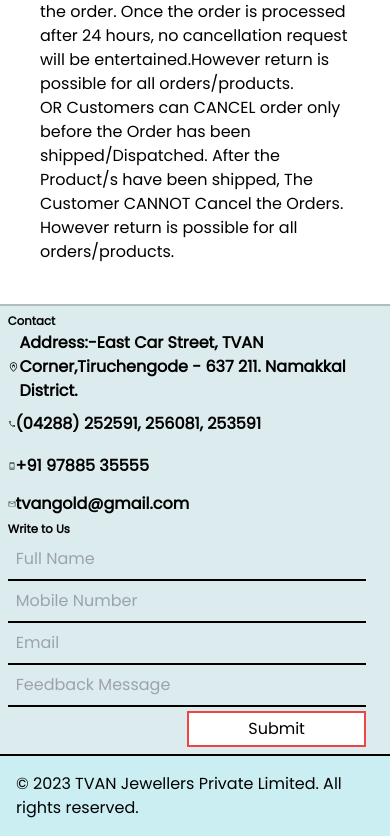
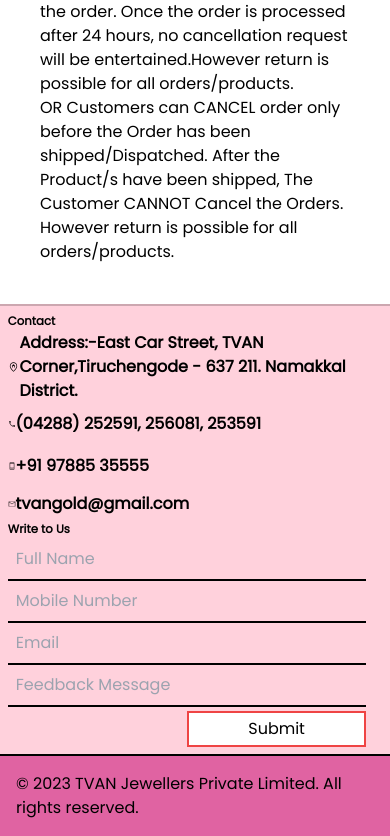
Before and after one commit to Hemnath0075/tvan_web, a React (Create React App) app: page /refund-policy in a window 390 px wide. Shown: the part 866-1702 px from the top of the page. Built offline with nearby package versions, Linux system fonts and the light colour scheme; no server answers; the HTML template or start-up script is replaced by a standard one.

Commit message:
done mobile side nav

```diff
--- a/src/Components/Footer/Footer.jsx
+++ b/src/Components/Footer/Footer.jsx
@@ -11,7 +11,7 @@
 
 function Footer() {
   return (
-    <div className="w-full h-auto bg-[#dcebed] bottom-0 flex flex-col footer">
+    <div className="w-full h-auto bg-[#ffd1dc] bottom-0 flex flex-col footer">
       <div className="flex flex-col md:flex-row p-[2vw] h-full justify-between w-full">
         {/* <div className="h-full">
           <h2 className="text-[3vmin] font-bold border-b-2 border-black">
@@ -85,28 +85,28 @@
           </div>
         </div>
         <div className="h-full flex-auto pr-4">
-          <h2 className="text-[3vmin] font-bold border-black text-start">
+          <h2 className="text-[3vmin] font-bold border-black text-start bg-[#ffd1dc]">
             Write to Us
           </h2>
-          <div className="flex flex-col justify-around flex-auto">
+          <div className="flex flex-col justify-around flex-auto bg-[#ffd1dc] text-black">
             <input
               type="text"
-              className="bg-[#dcebed] border-b-2 border-black w-[100%] p-2"
+              className="bg-[#ffd1dc] border-b-2 border-black w-[100%] p-2"
               placeholder="Full Name"
             />
             <input
               type="text"
-              className="bg-[#dcebed] border-b-2 border-black w-[100%] p-2"
+              className="bg-[#ffd1dc] border-b-2 border-black w-[100%] p-2"
               placeholder="Mobile Number"
             />
             <input
               type="text"
-              className="bg-[#dcebed] border-b-2 border-black w-[100%] p-2"
+              className="bg-[#ffd1dc] border-b-2 border-black w-[100%] p-2"
               placeholder="Email"
             />
             <input
               type="text"
-              className="bg-[#dcebed] border-b-2 border-black w-[100%] p-2"
+              className="bg-[#ffd1dc] border-b-2 border-black w-[100%] p-2"
               placeholder="Feedback Message"
             />
             <div className="flex w-[100%] justify-end">
@@ -139,7 +139,7 @@
         </div> */}
         </div>
       </div>
-      <div className="flex flex-row w-full justify-center items-center bg-[#cbeef2] text-black p-4 border-t-2 border-black">
+      <div className="flex flex-row w-full justify-center items-center bg-[#e063a2] text-black p-4 border-t-2 border-black">
         <div className="">
           <p>© 2023 TVAN Jewellers Private Limited. All rights reserved.</p>
         </div>
--- a/src/Components/Navbar/Navbar.jsx
+++ b/src/Components/Navbar/Navbar.jsx
@@ -142,9 +142,11 @@
             onClose={onClose}
             open={open}
           >
-            <p>Home</p>
-            <p></p>
-            <p></p>
+            <p onClick={()=>navigate('/')}>Home</p>
+            <p onClick={()=>navigate('/terms-and-condition')} className="capitalize">Terms and Condition</p>
+            <p onClick={()=>navigate('/refund-policy')} className="capitalize">Refund Policy</p>
+            <p onClick={()=>navigate('/privacy-policy')} className="capitalize">Return Policy</p>
+            <p onClick={()=>navigate('/shipping-policy')} className="capitalize">Shipping Policy</p>
           </Drawer>
         </div>
         {/* <div className="w-full flex flex-row items-center bg-[#d4f3f7] text-black px-2 py-2 rounded-md">
@@ -161,7 +163,7 @@
             <img src={whatsapp} alt="" className="w-[2vw] h-[4vh]" />
           </div>
         </div> */}
-        <div className="w-full flex flex-row items-center bg-[#6ef480] text-black px-2 py-2 rounded-md">
+        <div className="w-full flex flex-row items-center bg-[#ffd1dc] text-black px-2 py-2 rounded-md">
           <div className="">
             <p className="whitespace-nowrap">Live Rate:-</p>
           </div>
@@ -191,7 +193,7 @@
       <div className="hidden w-full bg-white h-[10vh] md:flex items-center justify-between">
         <div className="flex justify-center items-center gap-[4%] ml-4">
           <img src={logo} alt="" className="h-[8vh]" />
-          <div className="w-[27vw] h-[9vh] flex flex-row gap-4 items-center bg-[#6ef480] text-black px-2 py-2 rounded-md text-sm">
+          <div className="w-[27vw] h-[9vh] flex flex-row gap-4 items-center bg-[#ffd1dc] text-black px-2 py-2 rounded-md text-sm">
             <div className="">
               <p className="whitespace-nowrap">Live Rate:-</p>
             </div>
@@ -303,7 +305,7 @@
           </div>
         </div>
       </div>
-      <div className="hidden w-full bg-[#bcffc5] text-black h-[6vh] md:flex items-center justify-start font-bold gap-[4vw] ">
+      <div className="hidden w-full bg-[#e063a2] text-black h-[6vh] md:flex items-center justify-start font-bold gap-[4vw] ">
 
         <h3 className="cursor-pointer hover:border-b-2 hover:border-blue-200 ml-[3vw]" onClick={()=>navigate('/')}>
           HOME
```
